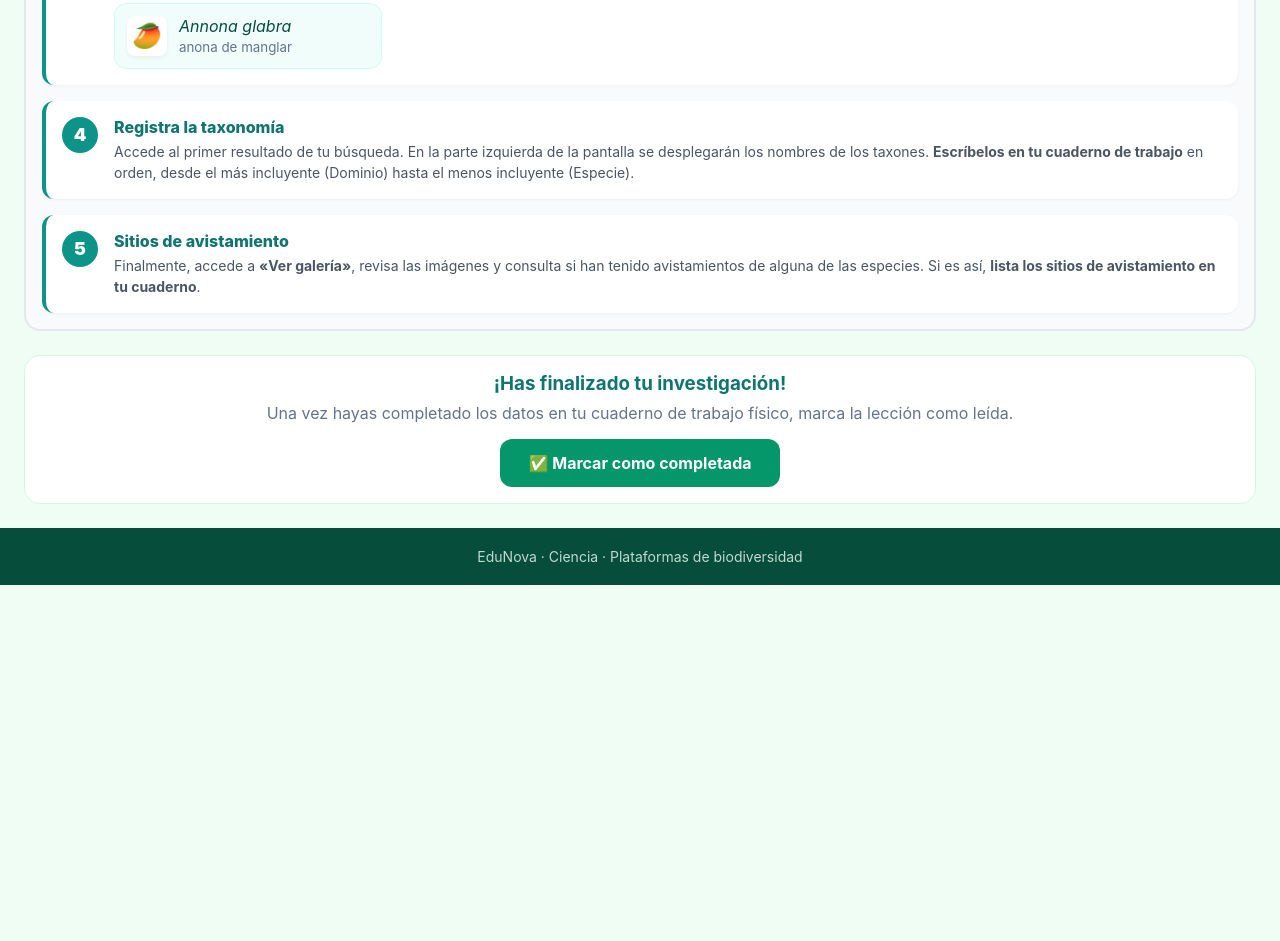
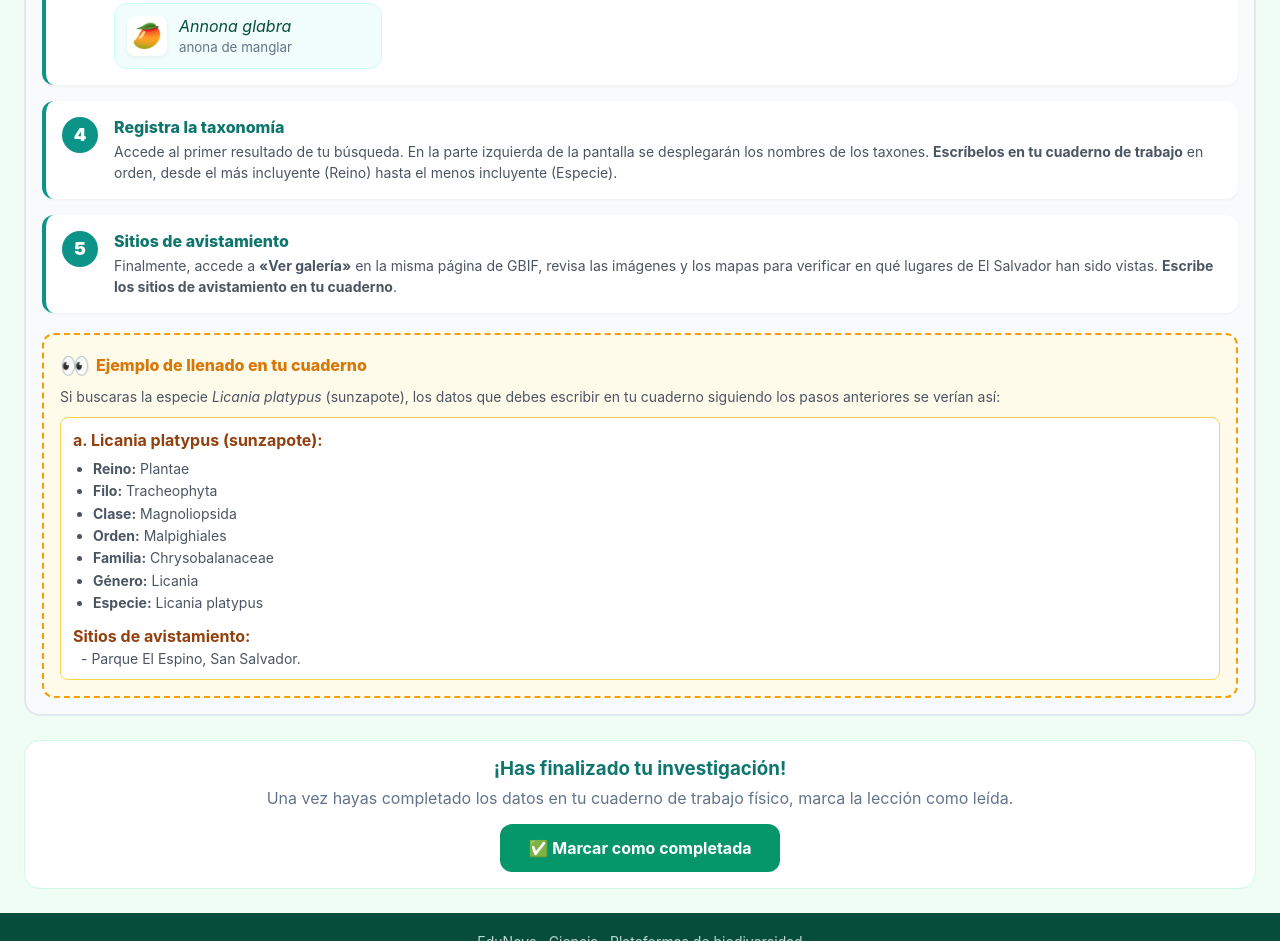
Before and after one commit to 1Oscar089/EduNova, a plain HTML site: page 7/clases/7cieu3l3c2.html in a window 1280 px wide. Shown: the part 1175-2116 px from the top of the page. Before the commit the page ends 1760 px from the top, so only its background shows below. Drawn offline with Linux system fonts and the light colour scheme; no server answers; sample sign-in values are in the browser's storage.

Commit message:
actualizacion de clase

```diff
--- a/7/clases/7cieu3l3c2.html
+++ b/7/clases/7cieu3l3c2.html
@@ -55,6 +55,13 @@
       justify-content: center;
       border-radius: 50%;
       flex-shrink: 0;
+    }
+    .example-box {
+      background: #fffbeb;
+      border: 2px dashed #f59e0b;
+      border-radius: 12px;
+      padding: 16px;
+      margin-top: 20px;
     }
   </style>
 </head>
@@ -139,7 +146,7 @@
           <div class="step-num">4</div>
           <div>
             <h4 style="font-size:16px; color:#0f766e; margin-bottom:4px">Registra la taxonomía</h4>
-            <p style="color:#4b5563; font-size:14px; line-height:1.5">Accede al primer resultado de tu búsqueda. En la parte izquierda de la pantalla se desplegarán los nombres de los taxones. <b>Escríbelos en tu cuaderno de trabajo</b> en orden, desde el más incluyente (Dominio) hasta el menos incluyente (Especie).</p>
+            <p style="color:#4b5563; font-size:14px; line-height:1.5">Accede al primer resultado de tu búsqueda. En la parte izquierda de la pantalla se desplegarán los nombres de los taxones. <b>Escríbelos en tu cuaderno de trabajo</b> en orden, desde el más incluyente (Reino) hasta el menos incluyente (Especie).</p>
           </div>
         </div>
 
@@ -147,7 +154,31 @@
           <div class="step-num">5</div>
           <div>
             <h4 style="font-size:16px; color:#0f766e; margin-bottom:4px">Sitios de avistamiento</h4>
-            <p style="color:#4b5563; font-size:14px; line-height:1.5">Finalmente, accede a <b>«Ver galería»</b>, revisa las imágenes y consulta si han tenido avistamientos de alguna de las especies. Si es así, <b>lista los sitios de avistamiento en tu cuaderno</b>.</p>
+            <p style="color:#4b5563; font-size:14px; line-height:1.5">Finalmente, accede a <b>«Ver galería»</b> en la misma página de GBIF, revisa las imágenes y los mapas para verificar en qué lugares de El Salvador han sido vistas. <b>Escribe los sitios de avistamiento en tu cuaderno</b>.</p>
+          </div>
+        </div>
+
+        <div class="example-box">
+          <h4 style="color:#d97706; margin-bottom:8px; display:flex; align-items:center; gap:6px;">
+            <span style="font-size:24px;">👀</span> Ejemplo de llenado en tu cuaderno
+          </h4>
+          <p style="color:#4b5563; font-size:14px; margin-bottom:12px;">
+            Si buscaras la especie <i>Licania platypus</i> (sunzapote), los datos que debes escribir en tu cuaderno siguiendo los pasos anteriores se verían así:
+          </p>
+
+          <div style="background:#ffffff; border:1px solid #fcd34d; border-radius:8px; padding:12px;">
+            <p style="color:#92400e; font-weight:bold; margin-bottom:8px;">a. Licania platypus (sunzapote):</p>
+            <ul style="color:#4b5563; font-size:14px; margin-left:20px; line-height:1.6; margin-bottom:12px;">
+              <li><b>Reino:</b> Plantae</li>
+              <li><b>Filo:</b> Tracheophyta</li>
+              <li><b>Clase:</b> Magnoliopsida</li>
+              <li><b>Orden:</b> Malpighiales</li>
+              <li><b>Familia:</b> Chrysobalanaceae</li>
+              <li><b>Género:</b> Licania</li>
+              <li><b>Especie:</b> Licania platypus</li>
+            </ul>
+            <p style="color:#92400e; font-weight:bold; margin-bottom:4px;">Sitios de avistamiento:</p>
+            <p style="color:#4b5563; font-size:14px; margin-left:8px;">- Parque El Espino, San Salvador.</p>
           </div>
         </div>
 
@@ -189,11 +220,10 @@
       const btn = document.getElementById('btn-completar');
       const restore = btnLoading(btn, 'Registrando...');
 
-      // Guardamos un "10" simbólico para indicar que se completó (no afecta evaluación real por falta de columna evaluada)
+      // Guardamos un "10" simbólico para indicar que se completó
       const resNota = await Notas.set(GRADO, MATERIA, TIPO, u.nie, ACTIVITY_ID, 10);
 
       if (resNota.ok) {
-        // En esta clase NO se otorgan puntos adicionales, tal como fue solicitado.
         toast('¡Lección completada!', 'Has marcado esta actividad como finalizada.');
         marcarCompletadaUI();
       } else {
```
